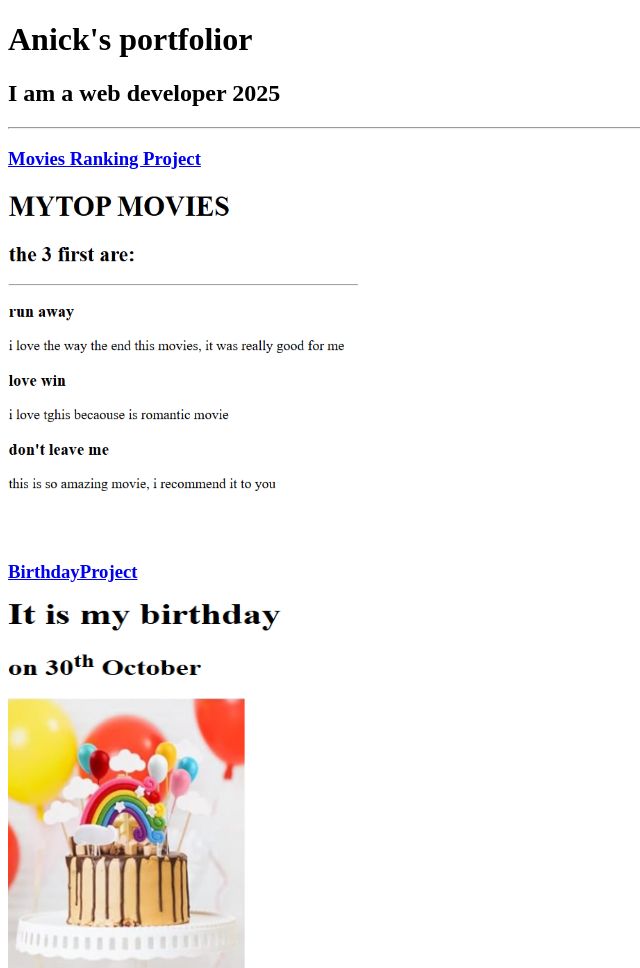
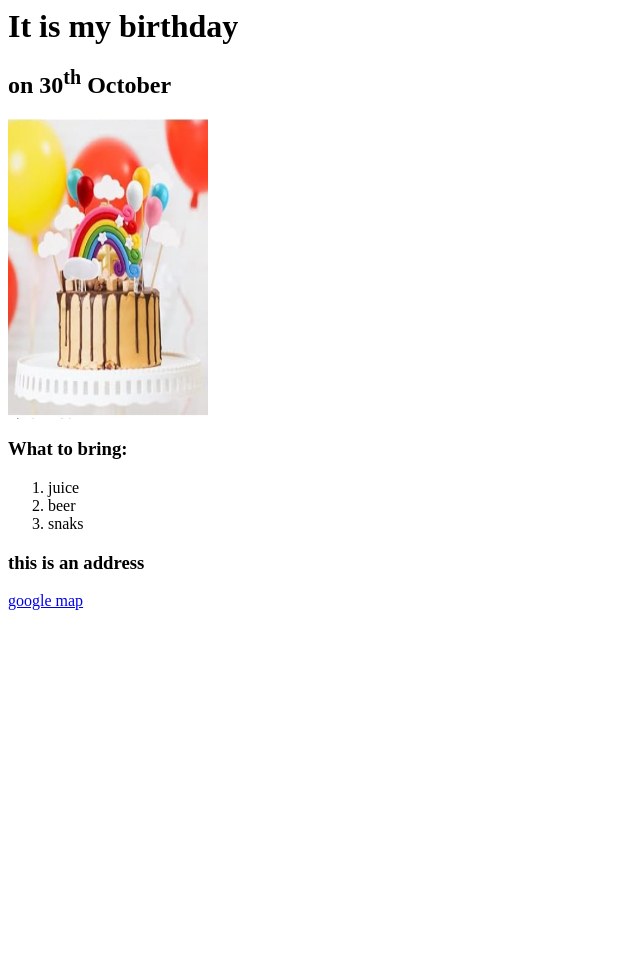
Before and after one commit to Annick01/html.portfolio, a plain HTML site: page index.html in a window 1280 px wide. Shown: the top 968 px of the page, without its empty margins (0-640 px from the left). After the commit the page ends 800 px from the top, so only its background shows below. Drawn offline with Linux system fonts and the light colour scheme.

Commit message:
Add files via upload

```diff
--- a/index.html
+++ b/index.html
@@ -1,29 +1,14 @@
-<!DOCTYPE html>
-<html lang="en-US">
-<head><title>This is my page about my portfolior</title></head>
-<body>
-<h1>Anick's portfolior</h1>
-<h2>I am a web developer 2025</h2>
-<hr/>
-<h3><a href="file:///C:/Users/ASUS/Desktop/codenow/angela.html">Movies Ranking Project</a></h3>
-<img src="./Screenshot 2025-09-19 123346.png" width="350" height="350"/><br>
-<h3><a href="file:///C:/Users/ASUS/Downloads/3.4+Birthday+Invite+Project/3.4%20Birthday%20Invite%20Project/index.html">BirthdayProject</a></h3>
-<img src="./Screenshot 2025-09-19 124000.png" width="300" height="550"/><br>
-<h3><a href="file:///C:/Users/ASUS/Downloads/4.1+Webpages/public/about.html">About Me</a></h3>
-<h3><a href="file:///C:/Users/ASUS/Downloads/4.1+Webpages/public/contact.html">Contact Me</a></h3>
+<!-- Example image URL -->
+ <h1>It is my birthday</h1>
+ <h2>on 30<sup>th</sup> October</h2>
+ <img src="cake.jpg" width="200" height="300" alt="this is a cake for a birthday"/>
+ <h3>What to bring:</h3>
+ <ol start="1">
+    <li>juice</li>
+    <li>beer</li>
+    <li>snaks</li>
+ </ol>
+  <h3>this is an address</h3>
+  <a href="https://www.google.com/maps/place/Rotmanka/@54.2724267,18.5904655,14z/data=!3m1!4b1!4m6!3m5!1s0x46fd711f2c84e8a5:0x6b52dca5837907f6!8m2!3d54.2704863!4d18.6102181!16s%2Fm%2F05h1x7k?entry=ttu&g_ep=EgoyMDI1MDkxNi4wIKXMDSoASAFQAw%3D%3D">google map</a>
 
-
-<!-- TODO 2: Add Your previous projects' HTML into the public folder -->
-
-<!-- TODO 3: Take screenshots of your project previews and add the images to the images folder -->
-
-<!-- TODO 4: Add titles/subtitles etc. -->
-
-<!-- TODO 5: Add a link to the project pages -->
-
-<!-- TODO 6: Add images to show the project previews
-HINT for TODO 6: You can use the height attribute set to 200 to make the image smaller:
-https://developer.mozilla.org/en-US/docs/Web/HTML/Element/img#attr-height -->
-
-<!-- TODO 7: Add the Contact Me and About Me page links --></body>
- </html>
+<!-- Example Google Maps Link -->
```
Also changed, not shown: solution.html (+15 -19 lines), cake.jpg (added), 1 other file.
